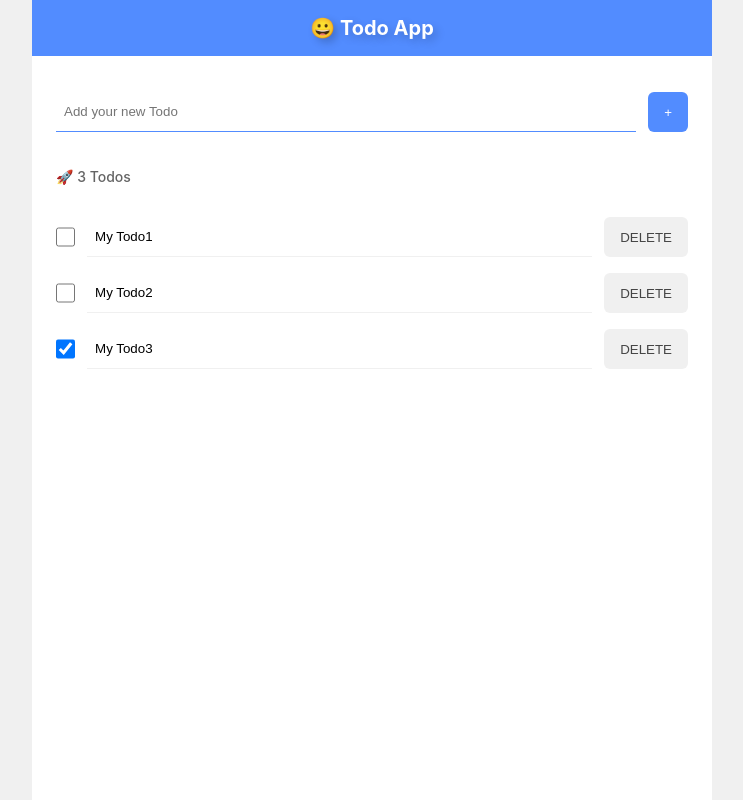
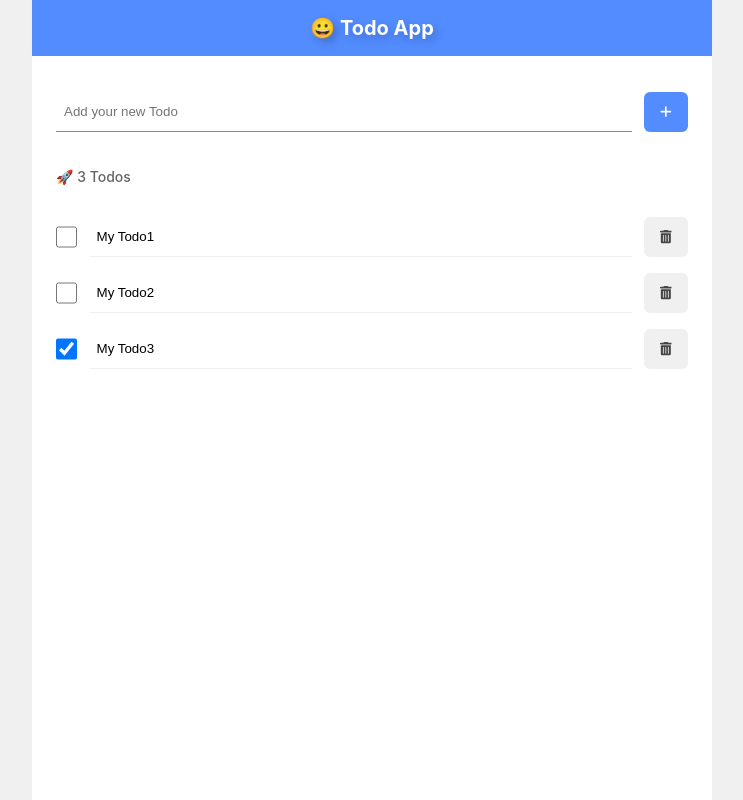
Before and after one commit to WooriSunoo/todo-app, a React (Create React App) app in the folder client/: page / in a window 1280 px wide. Shown: the whole page, without its empty margins (268-1011 px from the left). Built offline with nearby package versions, Linux system fonts and the light colour scheme.

Commit message:
design: 버튼에 FontAwesome 아이콘 추가

```diff
--- a/client/src/components/AddTodo.js
+++ b/client/src/components/AddTodo.js
@@ -1,5 +1,7 @@
 import { useState } from "react";
 import "../styles/AddTodo.scss";
+import { faPlus } from "@fortawesome/free-solid-svg-icons";
+import { FontAwesomeIcon } from "@fortawesome/react-fontawesome";
 
 const AddTodo = ({ addItem }) => {
   // const { addItem } = props;
@@ -31,7 +33,9 @@
         onChange={(e) => setTodoItem({ title: e.target.value })}
         onKeyPress={onEnterKeyPress}
       />
-      <button onClick={onButtonClick}>+</button>
+      <button onClick={onButtonClick}>
+        <FontAwesomeIcon icon={faPlus} />
+      </button>
     </div>
   );
 };
--- a/client/src/components/Todo.js
+++ b/client/src/components/Todo.js
@@ -1,6 +1,7 @@
 import { useState } from "react";
 import "../styles/Todo.scss";
-// import FontAwesomeIcon from "./FontAwesomeIcon";
+import { faTrashCan } from "@fortawesome/free-solid-svg-icons";
+import { FontAwesomeIcon } from "@fortawesome/react-fontawesome";
 
 const Todo = ({ item, deleteItem }) => {
   // console.log(item); // { id: 1, title: 'todo1', done: false, }
@@ -66,7 +67,9 @@
         onKeyPress={enterKeyEventHandler}
         readOnly={readOnly}
       />
-      <button onClick={onDeleteBtnClick}>DELETE</button>
+      <button onClick={onDeleteBtnClick}>
+        <FontAwesomeIcon icon={faTrashCan} />
+      </button>
     </div>
   );
 };
```
